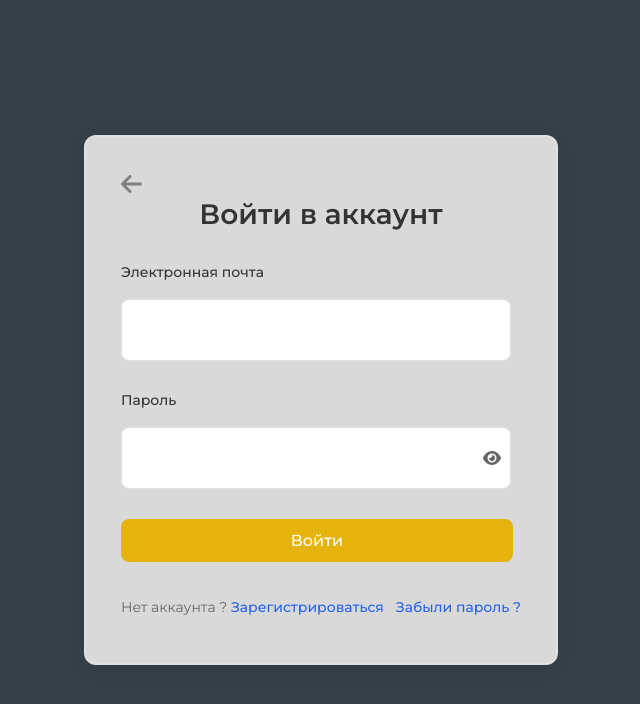
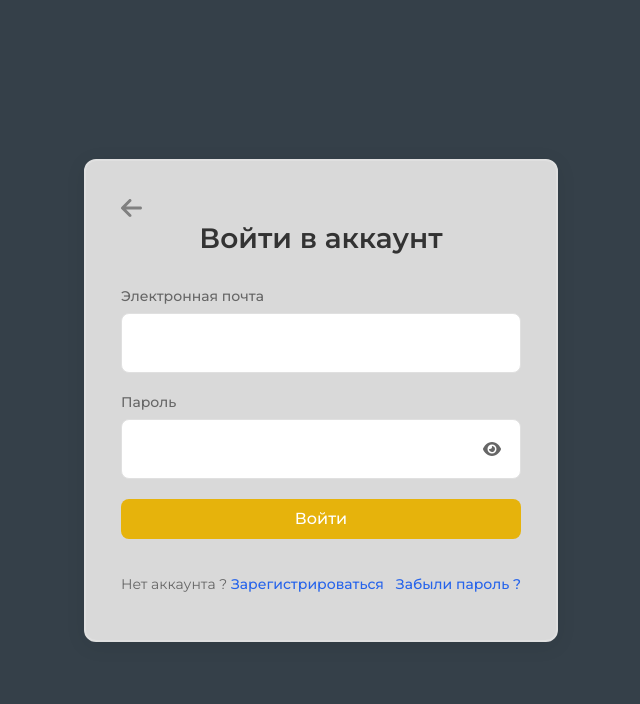
Before and after one commit to KyKyRuZa/client, a React (Create React App) app: page /login in a window 1280 px wide. Shown: the top 704 px of the page, without its empty margins (319-959 px from the left). Built offline with nearby package versions, Linux system fonts and the light colour scheme.

Commit message:
upd style setting

```diff
--- a/src/pages/Profile.jsx
+++ b/src/pages/Profile.jsx
@@ -524,17 +524,9 @@ const Settings = () => {
         });
     };
 
-    const handleSubmit = async (e) => {
+    const handlePersonalInfoSubmit = async (e) => {
         e.preventDefault();
         try {
-            if (formData.currentPassword && formData.newPassword) {
-                await profileService.updatePassword(user.id, {
-                    currentPassword: formData.currentPassword,
-                    newPassword: formData.newPassword,
-                    confirmPassword: formData.confirmPassword
-                });
-            }
-
             const response = await profileService.updatePersonalInfo(user.id, {
                 firstName: formData.firstName,
                 lastName: formData.lastName,
@@ -544,19 +536,39 @@ const Settings = () => {
             const currentUser = JSON.parse(localStorage.getItem('user'));
             const updatedUser = { ...currentUser, ...response.data.user };
             localStorage.setItem('user', JSON.stringify(updatedUser));
-
             window.location.reload();
-
         } catch (error) {
-            console.error('Error updating settings:', error);
+            console.error('Error updating personal info:', error);
         }
     };
 
+    const handlePasswordSubmit = async (e) => {
+        e.preventDefault();
+        try {
+            await profileService.updatePassword(user.id, {
+                currentPassword: formData.currentPassword,
+                newPassword: formData.newPassword,
+                confirmPassword: formData.confirmPassword
+            });
+
+            setFormData(prev => ({
+                ...prev,
+                currentPassword: '',
+                newPassword: '',
+                confirmPassword: ''
+            }));
+
+            window.location.reload();
+        } catch (error) {
+            console.error('Error updating password:', error);
+        }
+    };
 
     return (
         <div className="settings-container">
             <div className="settings-title">Настройки профиля</div>
-            <form onSubmit={handleSubmit} className="settings-form">
+            <div className="settings-forms-container">
+                <form onSubmit={handlePersonalInfoSubmit} className="settings-form">
                     <div className="settings-section">
                         <h3>Личные данные</h3>
                         <div className="form-group">
@@ -586,8 +598,14 @@ const Settings = () => {
                                 onChange={handleChange}
                             />
                         </div>
+
                     </div>
+                <button onClick={handlePersonalInfoSubmit} className="settings-save-btn">
+                    Сохранить личные данные
+                </button>
+                </form>
 
+                <form onSubmit={handlePasswordSubmit} className="settings-form">
                     <div className="settings-section">
                         <h3>Изменить пароль</h3>
                         <div className="form-group">
@@ -639,15 +657,15 @@ const Settings = () => {
                             </div>
                         </div>
                     </div>
-
-            <button type="submit" className="settings-save-btn">
-                Сохранить изменения
+                <button onClick={handlePasswordSubmit} className="settings-save-btn">
+                    Обновить пароль
                 </button>
                 </form>
             </div>
+        </div>
+
     );
 };
-
 
 const Profile = () => {
     const [isCollapsed, setIsCollapsed] = useState(false);
--- a/src/styles/auth.css
+++ b/src/styles/auth.css
@@ -29,7 +29,9 @@
 }
 
 .form-group {
+    margin-bottom: 20px;
     text-align: left;
+    width: 100%;
 }
 
 .form-group label {
@@ -37,11 +39,15 @@
     margin-bottom: 8px;
     font-size: 14px;
     color: #666666;
+    font-weight: 500;
 }
 
+
 .form-group input {
-    width: 90%;
+    box-sizing: border-box;
+    height: 60px;
     padding: 10px 14px;
+    width: 100%;
     border: 1px solid #E0E0E0;
     border-radius: 8px;
     font-size: 14px;
@@ -50,12 +56,55 @@
 
 .form-group input:focus {
     outline: none;
-    border-color: #20B2AA;
+    border-color: #007bff;
+}
+
+.password-input-container {
+    position: relative;
+    display: flex;
+    align-items: center;
+    width: 100%;
+}
+
+.password-input-container input {
+    width: 100%;
+}
+
+.password-toggle-icon,
+.password-setting-toggle-icon {
+    position: absolute;
+    right: 20px;
+    cursor: pointer;
+    color: #666;
+}
+
+.password-toggle-icon:hover {
+    color: #333;
+}
+
+.message {
+    padding: 12px;
+    border-radius: 4px;
+    margin-bottom: 20px;
+    text-align: center;
+}
+
+.message.success {
+    background-color: #d4edda;
+    color: #155724;
+    border: 1px solid #c3e6cb;
+}
+
+.message.error {
+    background-color: #f8d7da;
+    color: #721c24;
+    border: 1px solid #f5c6cb;
 }
 
 .auth-button {
-    width: 98%;
-    padding: 12px;
+    width: 100%;
+    padding: 10px 14px;
+    height: 40px;
     background: #e6b30c;
     color: white;
     border: none;
@@ -142,27 +191,7 @@
     color: #2563EB;
 }
 
-.password-input-container {
-    position: relative;
-    display: flex;
-    align-items: center;
-}
 
-.password-toggle-icon {
-    position: absolute;
-    right: 20px;
-    cursor: pointer;
-    color: #666;
-}
-.password-setting-toggle-icon {
-    position: absolute;
-    right: 900px;
-    cursor: pointer;
-    color: #666;
-}
-.password-toggle-icon:hover {
-    color: #333;
-}
 .auth-form .message {
     text-align: center;
     margin: 20px 0;
@@ -181,24 +210,6 @@
     background-color: #f8d7da;
     color: #721c24;
     border: 1px solid #f5c6cb;
-}
-.password-input {
-    position: relative;
-    width: 100%;
-}
-.password-input input:focus {
-    border-color: #007bff;
-    outline: none;
-}
-
-.password-toggle {
-    position: absolute;
-    right: 20px;
-    top: 50%;
-    transform: translateY(-50%);
-    cursor: pointer;
-    color: #666;
-    transition: color 0.3s;
 }
 
 .message {
@@ -225,16 +236,7 @@
     cursor: not-allowed;
 }
 
-.form-group {
-    margin-bottom: 20px;
-}
 
-.form-group label {
-    display: block;
-    margin-bottom: 8px;
-    color: #333;
-    font-weight: 500;
-}
 
 
 
@@ -274,10 +276,12 @@
     .checkbox-label {
         font-size: 13px;
     }
+    .form-group input {
+        padding: 8px 12px;
+        font-size: 13px;
+    }
 
-    .password-toggle-icon {
-        right: 20px;
-    }
+    .password-toggle-icon,
     .password-setting-toggle-icon {
         right: 20px;
     }
--- a/src/styles/dashboard.css
+++ b/src/styles/dashboard.css
@@ -312,44 +312,6 @@ footer{
 
 }
 
-form input,
-form textarea {
-    width: 100%;
-    max-width: 400px;
-    height: 40px;
-    border-radius: 8px;
-    border: 1px solid #ccc;
-    padding: 10px;
-    margin: 10px 0;
-    font-size: 16px;
-    transition: border-color 0.3s;
-}
-
-form input:focus,
-form textarea:focus {
-    border-color: #007bff;
-    outline: none;
-}
-
-form textarea {
-    height: 100px;
-    resize: vertical;
-}
-
-form button {
-    background-color: #007bff;
-    color: white;
-    border: none;
-    border-radius: 8px;
-    padding: 10px 20px;
-    font-size: 16px;
-    cursor: pointer;
-    transition: background-color 0.3s;
-}
-
-form button:hover {
-    background-color: #0056b3;
-}
 
 .hamburger{
     color: white;
--- a/src/styles/main.css
+++ b/src/styles/main.css
@@ -255,7 +255,6 @@ font-size: 14px;
 margin-top: 5px;
 }
 
-
 .basket-quantity {
 display: flex;
 align-items: center;
@@ -323,6 +322,56 @@ margin: 10px;
 font-size: 16px;
 color: #d1d1d1;
 }
+/* Настройки */
+
+
+
+.settings-title {
+font-size: 24px;
+font-weight: 600;
+margin-bottom: 30px;
+color: #fff;
+}
+
+.settings-forms-container {
+display: flex;
+gap: 60px;
+margin-bottom: 30px;
+}
+
+.settings-form {
+flex: 1;
+}
+
+.settings-section h3 {
+font-size: 18px;
+color: #fff;
+margin-bottom: 20px;
+}
+
+.button-row {
+display: flex;
+gap: 20px;
+justify-content: center;
+}
+
+.settings-save-btn {
+padding: 12px 24px;
+background: #007bff;
+color: white;
+border: none;
+border-radius: 6px;
+font-size: 14px;
+font-weight: 500;
+cursor: pointer;
+transition: background-color 0.3s;
+}
+
+.settings-save-btn:hover {
+background: #0056b3;
+}
+
+
 
 
 @media (max-width: 425px) {
@@ -490,4 +539,35 @@ color: #d1d1d1;
 .basket-total {
     text-align: right;
 }
+
+/* Настройки */
+.settings-container {
+  padding: 15px;
 }
+
+.settings-title {
+  font-size: 20px;
+  margin-bottom: 20px;
+}
+
+.settings-forms-container {
+  flex-direction: column;
+  gap: 15px;
+}
+
+.settings-form {
+  padding: 15px;
+}
+
+.settings-section h3 {
+  font-size: 16px;
+  margin-bottom: 15px;
+}
+
+.settings-save-btn {
+  width: 100%;
+  padding: 10px;
+  font-size: 13px;
+}
+
+}
```
Lines whose indentation alone changed are shown as unchanged.
